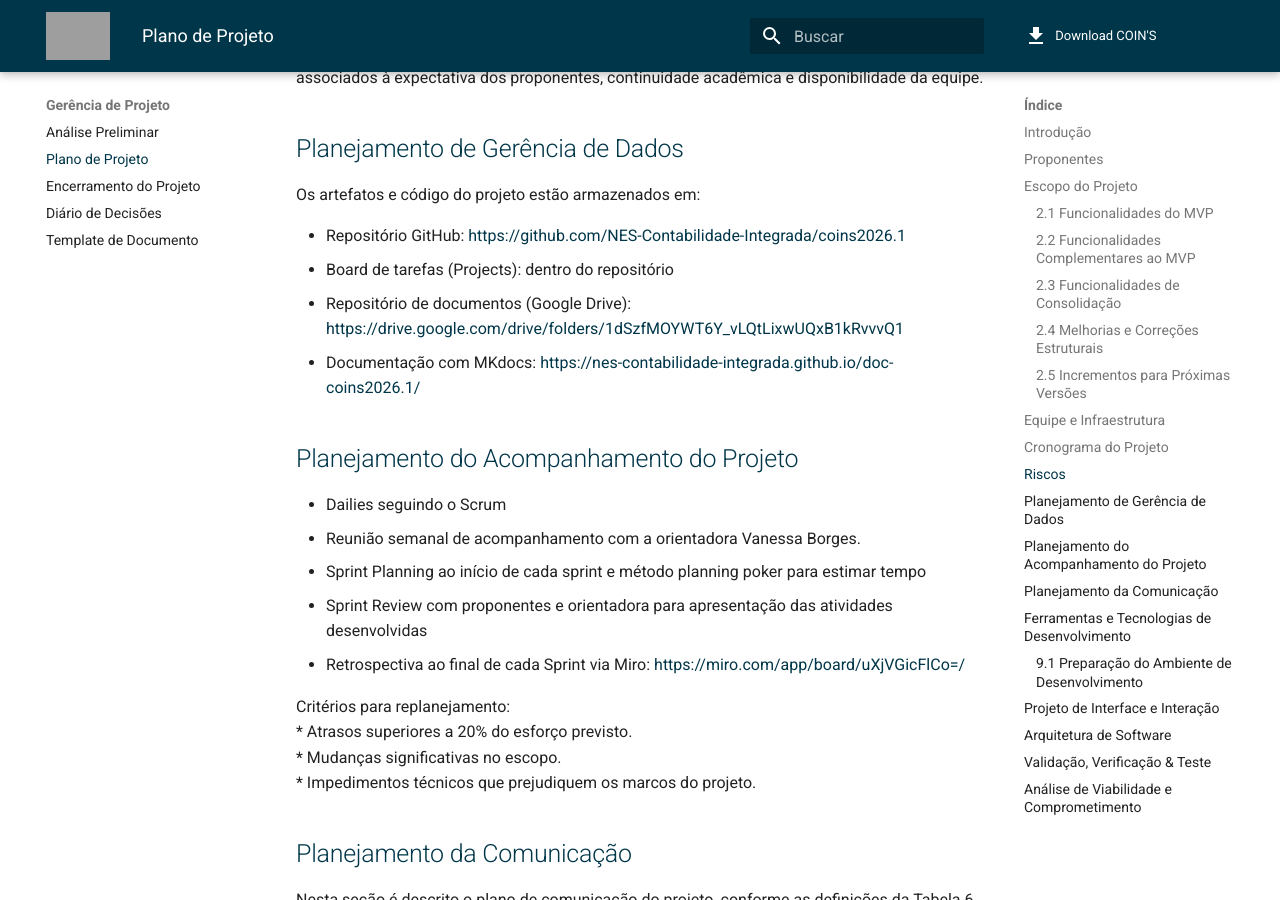
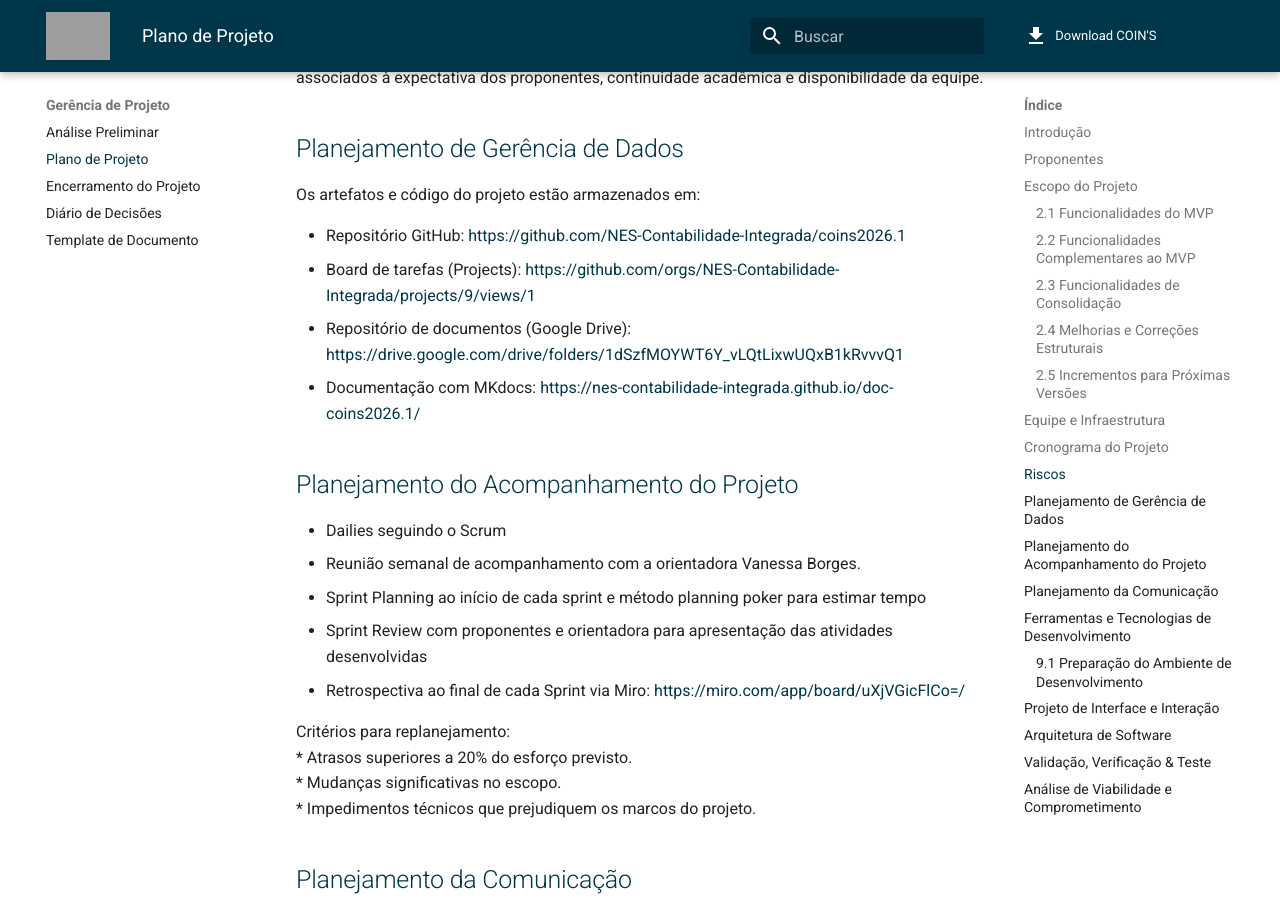
Before and after one commit to NES-Contabilidade-Integrada/doc-coins2026.1, an MkDocs documentation site: the page built from docs/gerencia-projeto/plano-do-projeto.md, in a window 1280 px wide and 900 px high, scrolled down 6979 px. Built offline with MkDocs 1.6.1 and Material for MkDocs 9.7.7, drawn with Linux system fonts in a browser that asks for light colours; grey boxes are pictures that could not be loaded.

Commit message:
docs(plano): adiciona link do Projects ao board de tarefas
Co-Authored-By: Claude Sonnet 4.6 <noreply@anthropic.com>

```diff
--- a/docs/gerencia-projeto/plano-do-projeto.md
+++ b/docs/gerencia-projeto/plano-do-projeto.md
@@ -179,7 +179,7 @@ Os incrementos planejados consistem em funcionalidades adicionais previstas para
    Os artefatos e código do projeto estão armazenados em:
 
 * Repositório GitHub: [https://github.com/NES-Contabilidade-Integrada/coins2026.1](https://github.com/NES-Contabilidade-Integrada/coins2026.1)
-* Board de tarefas (Projects): dentro do repositório
+* Board de tarefas (Projects): [https://github.com/orgs/NES-Contabilidade-Integrada/projects/9/views/1](https://github.com/orgs/NES-Contabilidade-Integrada/projects/9/views/1)
 * Repositório de documentos (Google Drive): [https://drive.google.com/drive/folders/1dSzfMOYWT6Y\_vLQtLixwUQxB1kRvvvQ1](https://drive.google.com/drive/folders/1dSzfMOYWT6Y_vLQtLixwUQxB1kRvvvQ1)
 * Documentação com MKdocs: [https://nes-contabilidade-integrada.github.io/doc-coins2026.1/](https://nes-contabilidade-integrada.github.io/doc-coins2026.1/)
 
```
